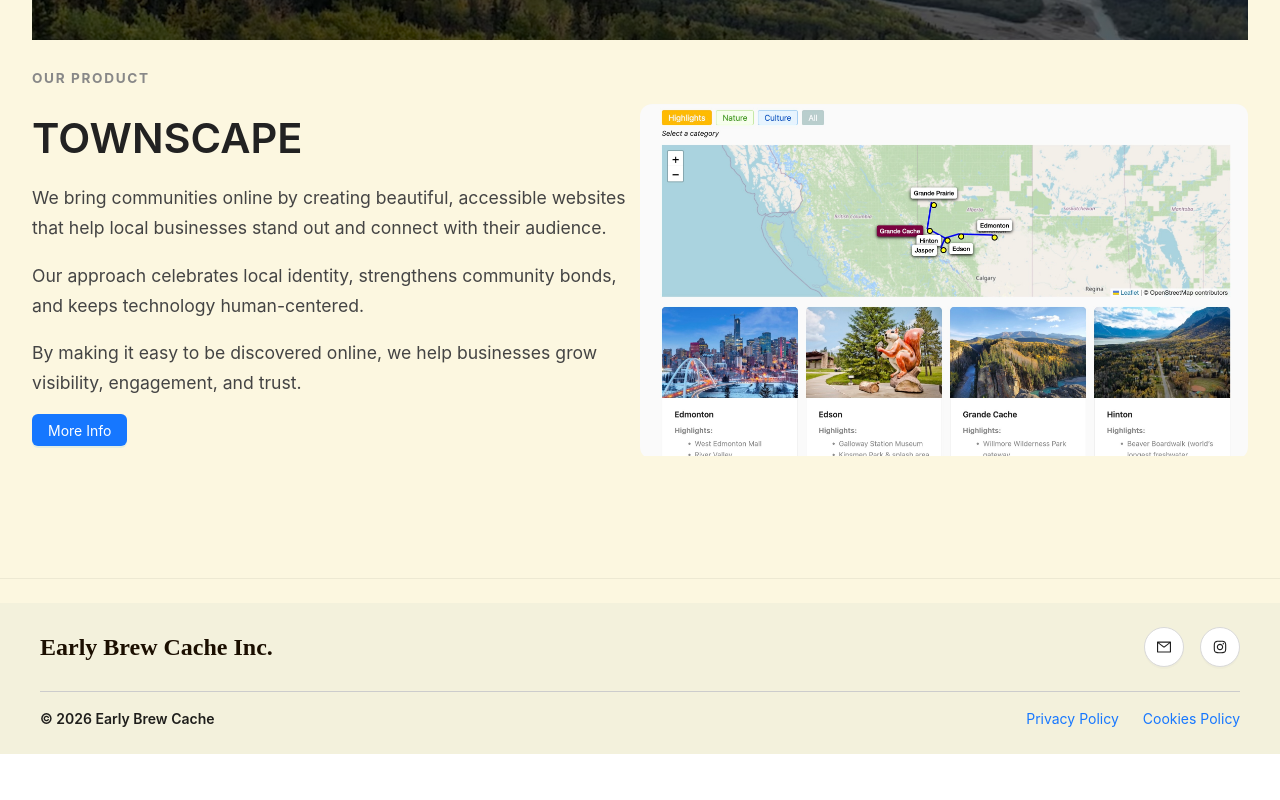
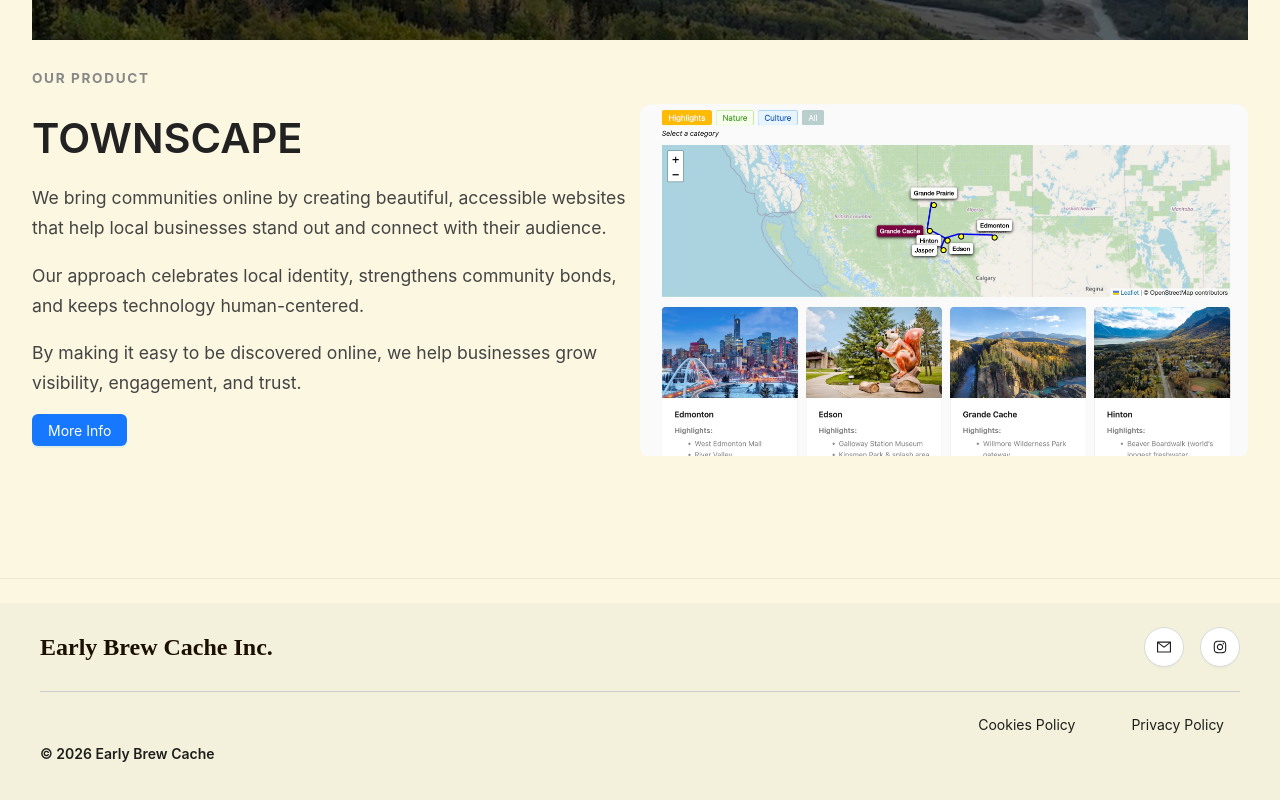
Before and after one commit to early-brew/florence-art-portfolio, a React (Create React App) app: page / in a window 1280 px wide. Shown: the part 703-1503 px from the top of the page. Before the commit the page ends 1457 px from the top, so only its background shows below. Built offline with nearby package versions, Linux system fonts and the light colour scheme.

Commit message:
added navigate changes

```diff
--- a/src/App.js
+++ b/src/App.js
@@ -138,6 +138,7 @@
 
 function Home() {
   const { useBreakpoint } = Grid;
+  const navigate = useNavigate();
   const screens = useBreakpoint();
 
   const sm = screens.sm && !screens.md;
@@ -347,9 +348,9 @@
             <Button
               style={{ marginBottom: 60, textAlign: "center" }}
               type="primary"
-              onClick={() => window.open("products", "_blank")}
+              onClick={() => navigate("/products")}
             >
-              {"More Info"}
+              More Info
             </Button>
           </div>
         </Col>
--- a/src/AppFooter.js
+++ b/src/AppFooter.js
@@ -1,5 +1,7 @@
 import React from "react";
-import { Col, Layout, Row, Typography } from "antd";
+import { useNavigate } from "react-router-dom";
+
+import { Col, Layout, Row, Typography, Button } from "antd";
 import EmailCopyButton from "./EmailCopyButton";
 import InstagramButton from "./InstagramLinkButton";
 
@@ -7,6 +9,8 @@
 const { Text, Link } = Typography;
 
 const AppFooter = () => {
+  const navigate = useNavigate();
+
   return (
     <Footer
       style={{
@@ -60,12 +64,27 @@
         </Col>
         <Col>
           <div style={{ display: "flex", gap: 24 }}>
-            <Link href="/privacy-policy" target="_blank">
+            {/* <Link href="/privacy-policy" target="_blank">
               Privacy Policy
             </Link>
+
             <Link href="/cookies-policy" target="_blank">
               Cookies Policy
-            </Link>
+            </Link> */}
+            <Button
+              style={{ marginBottom: 60, textAlign: "center" }}
+              type="secondary"
+              onClick={() => navigate("/cookies-policy")}
+            >
+              Cookies Policy
+            </Button>
+            <Button
+              style={{ marginBottom: 60, textAlign: "center" }}
+              type="secondary"
+              onClick={() => navigate("/privacy-policy")}
+            >
+              Privacy Policy
+            </Button>
           </div>
         </Col>
       </Row>
```
